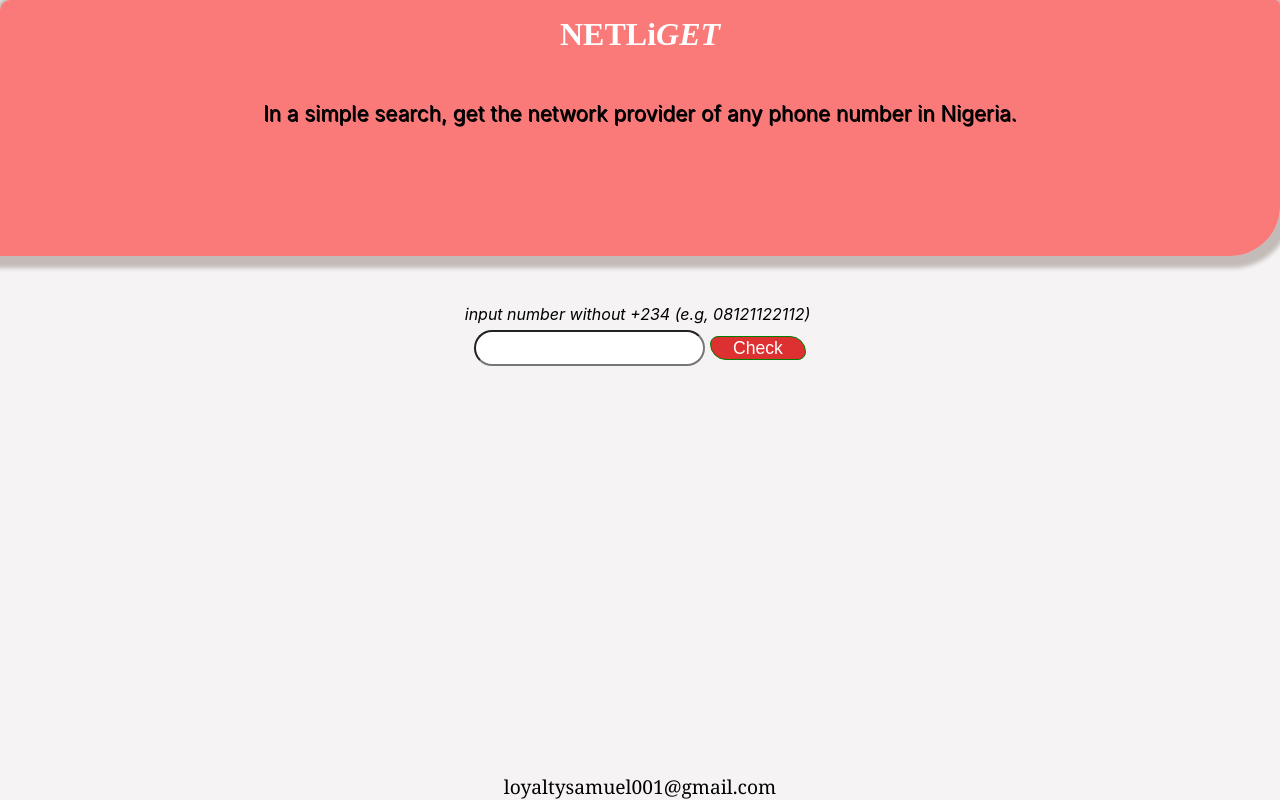
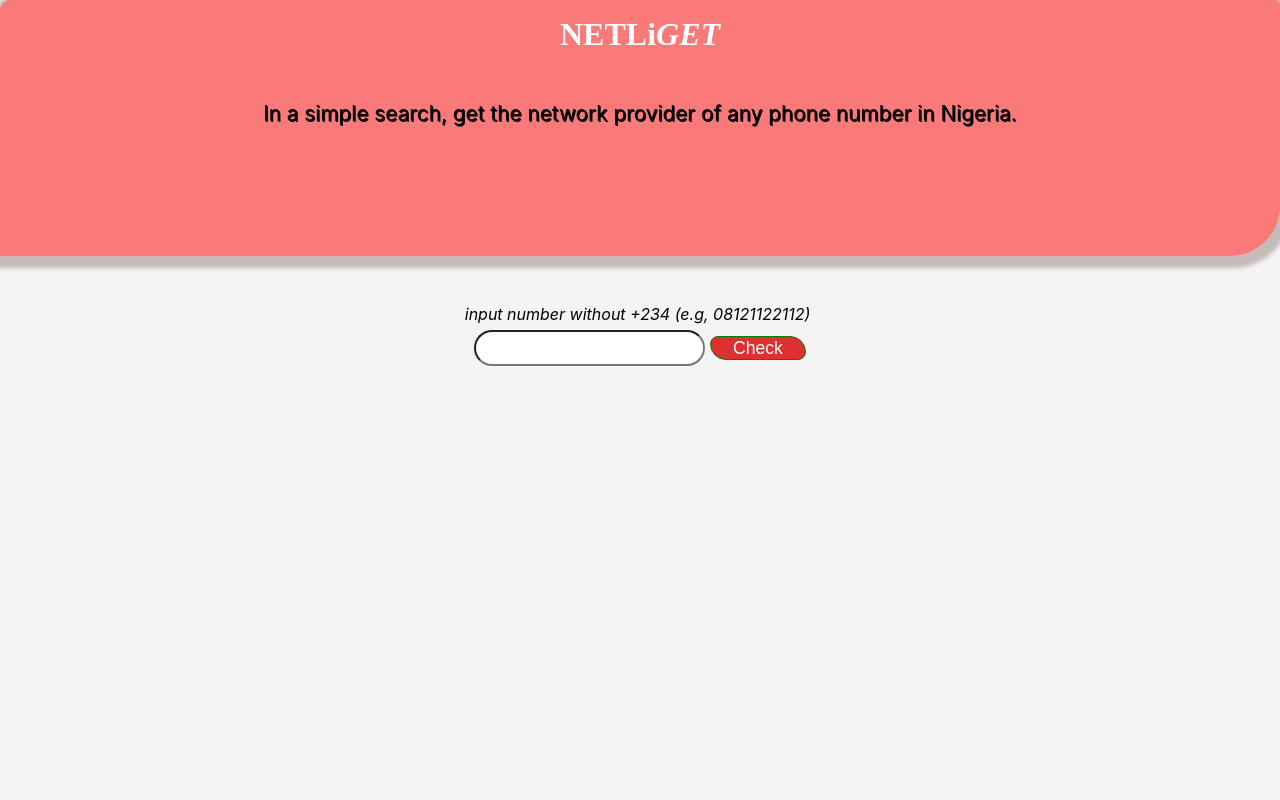
Before and after one commit to EmmanuelTheCoder/Netliget, a React (Create React App) app: page / in a window 1280 px wide. Built offline with nearby package versions, Linux system fonts and the light colour scheme.

Commit message:
more changes

```diff
--- a/src/App.js
+++ b/src/App.js
@@ -78,9 +78,9 @@
       <div className="result-container" style={display}>
       <p className="result">{result}</p>
       </div>
-      <div className="footer-container">
+      {/* <div className="footer-container">
         <p className="footer">loyaltysamuel001@gmail.com</p>
-      </div>
+      </div> */}
     </div>
   );
 }
```
